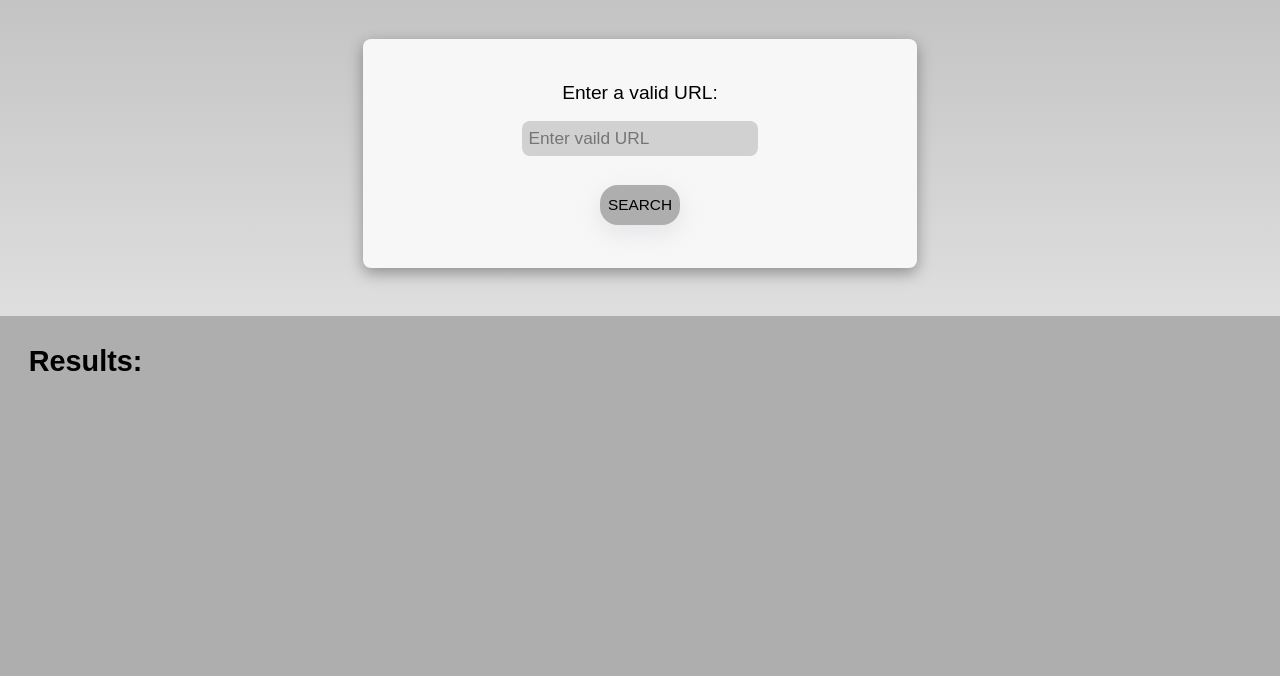
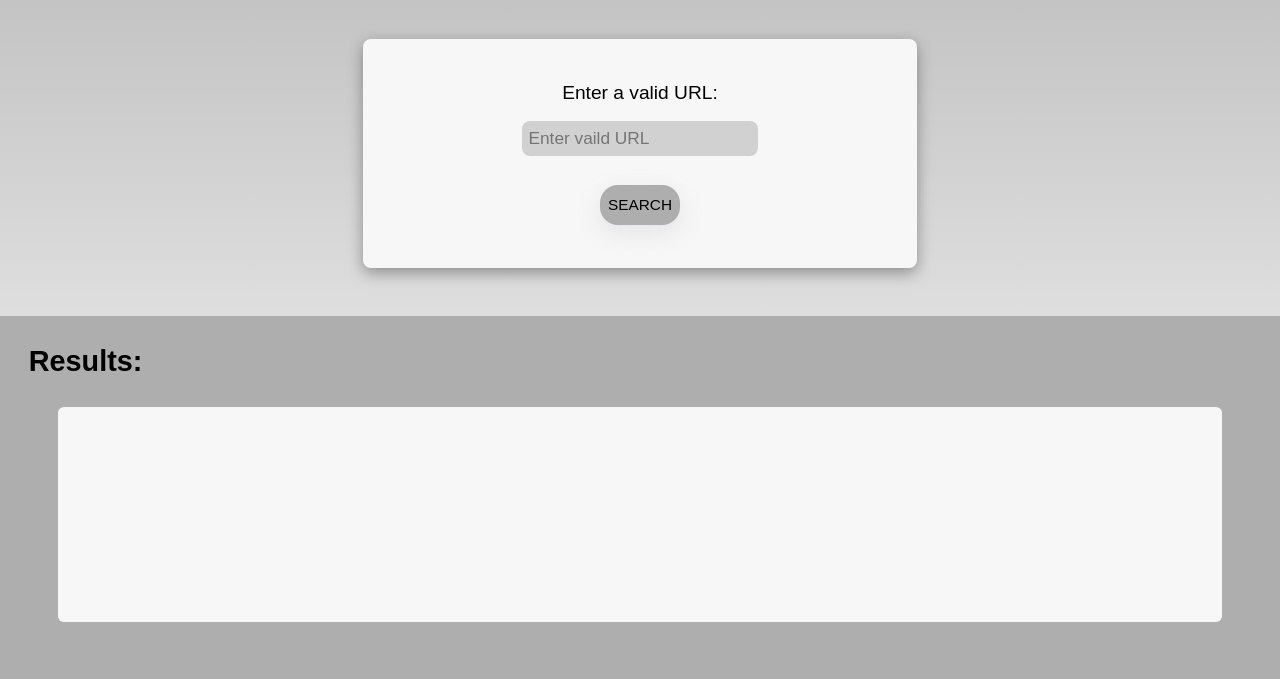
Before and after one commit to Michael734999/nlp, a website built with webpack: page src/client/views/index.html in a window 1280 px wide. Shown: the part 198-877 px from the top of the page. Built offline with nearby package versions, Linux system fonts and the light colour scheme.

Commit message:
style changes

```diff
--- a/src/client/styles/main.scss
+++ b/src/client/styles/main.scss
@@ -91,3 +91,17 @@ header {
     padding: 1.5em;
     margin-top: 3vh;
 }
+
+#results {
+    align-content: center;
+    text-align: center;
+    margin: 1.5em;
+    background-color: $third-color;
+    border-radius: 6px;
+    padding: 1.2em;
+}
+
+.content {
+    padding-top: 1.1em;
+    padding-bottom: 1.1em;
+}
--- a/src/client/views/index.html
+++ b/src/client/views/index.html
@@ -42,10 +42,10 @@
         <section id='res'>
             <h2>Results:</h2>
             <div id='results'>
-                <div id="agreement"></div>
-                <div id="subjectivity"></div>
-                <div id="confidence"></div>
-                <div id="irony"></div>
+                <div id="agreement" class="content"></div>
+                <div id="subjectivity" class="content"></div>
+                <div id="confidence" class="content"></div>
+                <div id="irony" class="content"></div>
             </div>
         </section>
     </main>
```
